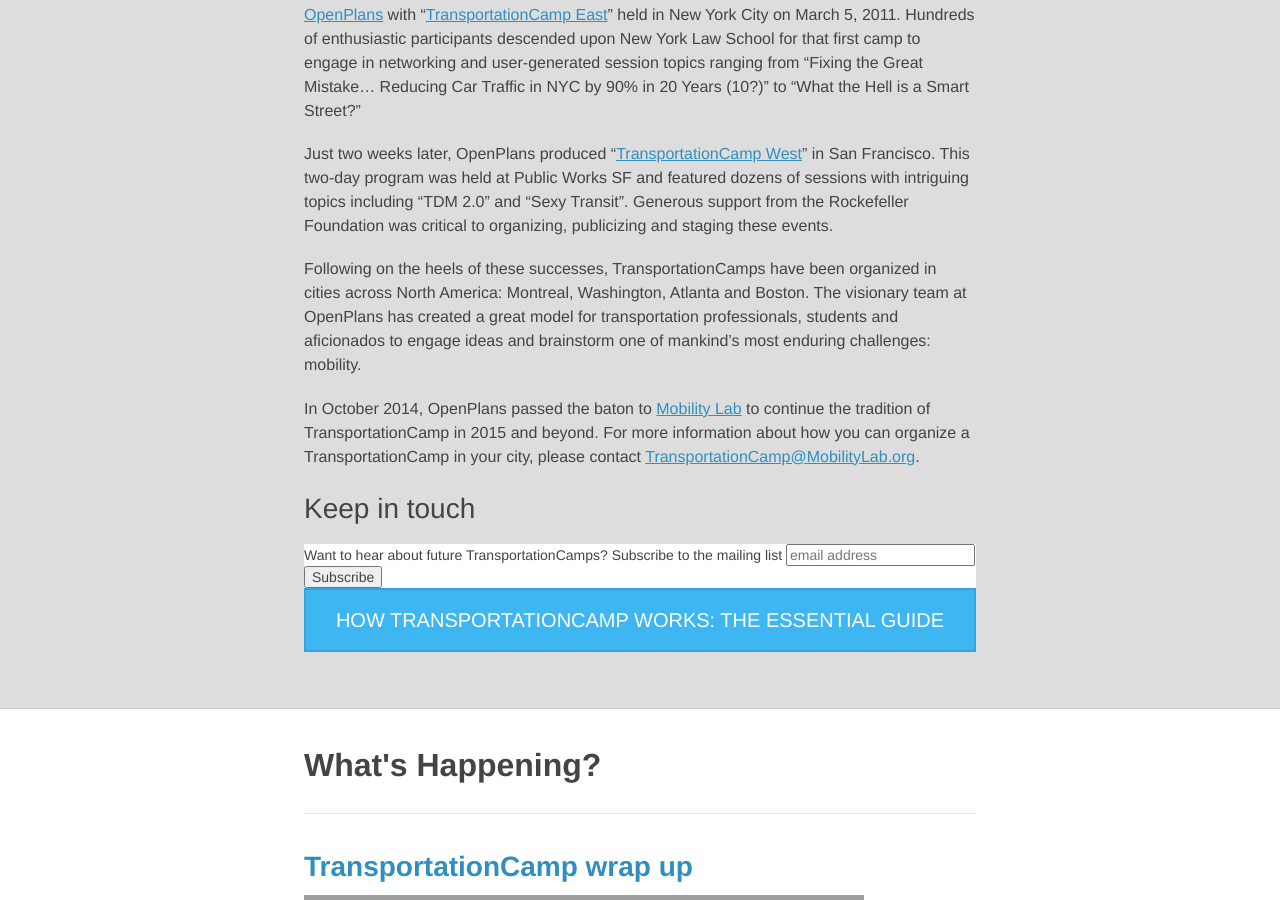
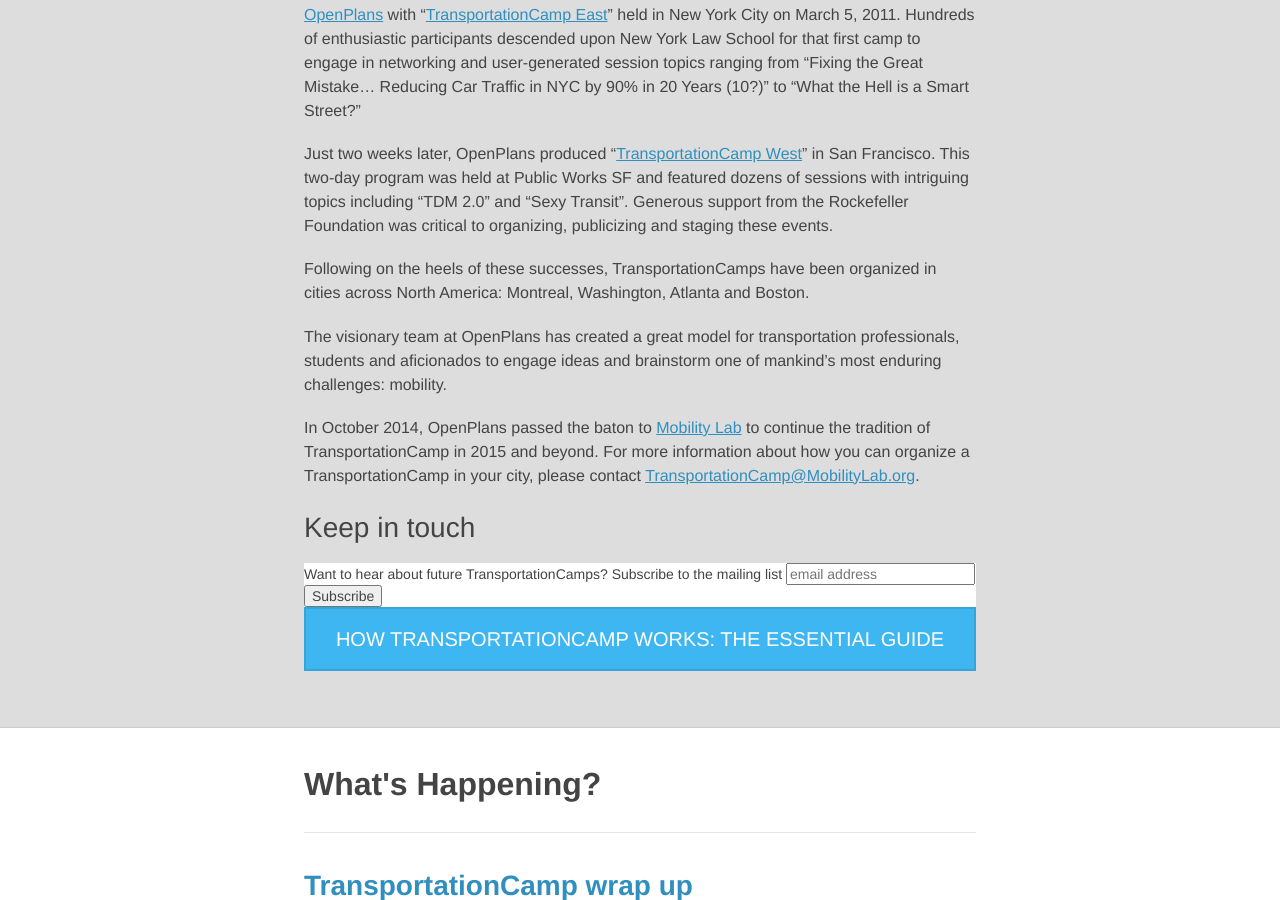
Before and after one commit to transpocamp/transportationcamp.org, a Jekyll site: the page built from index.html, in a window 1280 px wide and 900 px high, scrolled down 2023 px. Built offline with Jekyll 4.4.1, drawn with Linux system fonts in a browser that asks for light colours; nearby versions of some CDN libraries; Markdown is read by kramdown in place of the engine named in the settings; comment, search, counter and statistics services are not loaded; grey boxes are pictures that could not be loaded.

Commit message:
another new <p>

```diff
--- a/index.html
+++ b/index.html
@@ -62,7 +62,8 @@
     publicizing and staging these events.
 
     <p>Following on the heels of these successes, TransportationCamps have been organized in cities across North America: Montreal, Washington, Atlanta and Boston.
-The visionary team at OpenPlans has created a great model for transportation professionals, students and aficionados to engage ideas and brainstorm one of mankind’s most enduring challenges: mobility.
+
+    <p>The visionary team at OpenPlans has created a great model for transportation professionals, students and aficionados to engage ideas and brainstorm one of mankind’s most enduring challenges: mobility.
 
     <p>In October 2014, OpenPlans passed the baton to <a href="http://www.mobilitylab.org/">Mobility Lab</a> to
     continue the tradition of TransportationCamp in 2015 and beyond. For more information about how you can
```
